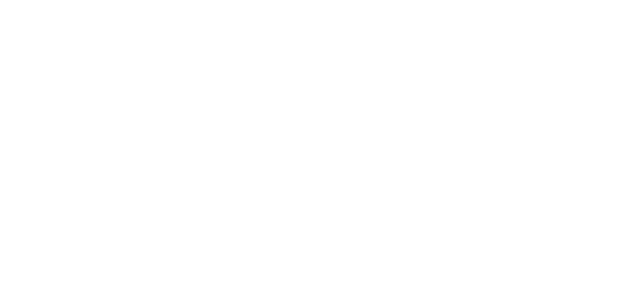
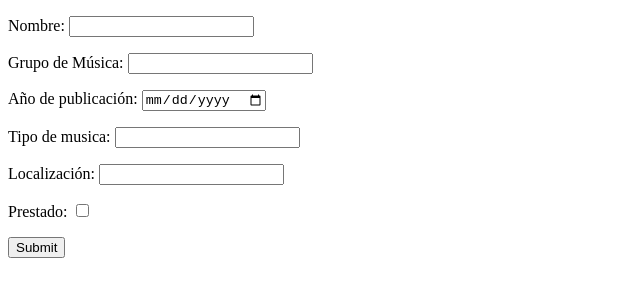
Before and after one commit to alftacmir/dwec_22_23, a website: page U6/T3/formulario.html in a window 1280 px wide. Shown: the whole page, without its empty margins (0-640 px from the left). Drawn offline with Linux system fonts and the light colour scheme.

Commit message:
Actividad 3 crear el formulario

```diff
--- a/U6/T3/ejercicio3.js
+++ b/U6/T3/ejercicio3.js
@@ -0,0 +1,79 @@
+window.onload = iniciar();
+
+function iniciar() {
+  let formulario = document.createElement("form");
+
+  let parrafo1 = document.createElement("p");
+  let label1 = document.createElement("label");
+  let input1 = document.createElement("input");
+  label1.setAttribute("for", "nombre");
+  label1.textContent = "Nombre: ";
+  input1.setAttribute("type", "text");
+  parrafo1.appendChild(label1);
+  parrafo1.appendChild(input1);
+
+  formulario.appendChild(parrafo1);
+
+  let parrafo2 = document.createElement("p");
+  let label2 = document.createElement("label");
+  let input2 = document.createElement("input");
+  label2.setAttribute("for", "grupo musica");
+  label2.textContent = "Grupo de Música: ";
+  input2.setAttribute("type", "text");
+  parrafo2.appendChild(label2);
+  parrafo2.appendChild(input2);
+
+  formulario.appendChild(parrafo2);
+
+  let parrafo3 = document.createElement("p");
+  let label3 = document.createElement("label");
+  let input3 = document.createElement("input");
+  label3.setAttribute("for", "anno publicacion");
+  label3.textContent = "Año de publicación: ";
+  input3.setAttribute("type", "date");
+  parrafo3.appendChild(label3);
+  parrafo3.appendChild(input3);
+
+  formulario.appendChild(parrafo3);
+
+  let parrafo4 = document.createElement("p");
+  let label4 = document.createElement("label");
+  let input4 = document.createElement("input");
+  label4.setAttribute("for", "tipo musica");
+  label4.textContent = "Tipo de musica: ";
+  input4.setAttribute("pattern", "(rock||(pop)||(punk)||(indie)");
+  input4.type = "text";
+  parrafo4.appendChild(label4);
+  parrafo4.appendChild(input4);
+
+  formulario.appendChild(parrafo4);
+
+  let parrafo5 = document.createElement("p");
+  let label5 = document.createElement("label");
+  let input5 = document.createElement("input");
+  label5.setAttribute("for", "localizacion");
+  label5.textContent = "Localización: ";
+  input5.setAttribute("type", "number");
+  parrafo5.appendChild(label5);
+  parrafo5.appendChild(input5);
+
+  formulario.appendChild(parrafo5);
+
+  let parrafo6 = document.createElement("p");
+  let label6 = document.createElement("label");
+  let input6 = document.createElement("input");
+  label6.setAttribute("for", "prestado");
+  label6.textContent = "Prestado: ";
+  input6.setAttribute("type", "checkbox");
+  parrafo6.appendChild(label6);
+  parrafo6.appendChild(input6);
+
+  formulario.appendChild(parrafo6);
+
+  let submit = document.createElement("input");
+  submit.type = "submit";
+
+  formulario.appendChild(submit);
+
+  document.body.appendChild(formulario);
+}
--- a/U6/T3/formulario.html
+++ b/U6/T3/formulario.html
@@ -5,8 +5,8 @@
     <meta http-equiv="X-UA-Compatible" content="IE=edge">
     <meta name="viewport" content="width=device-width, initial-scale=1.0">
     <title>Document</title>
+    <script defer src="ejercicio3.js"></script>
 </head>
 <body>
-
 </body>
 </html>
```
